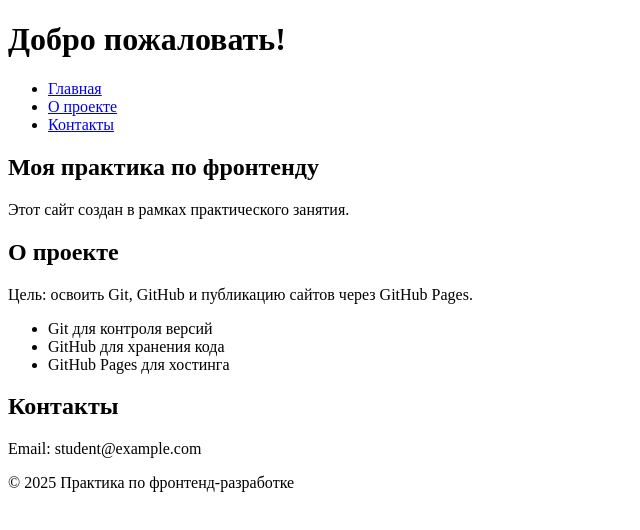
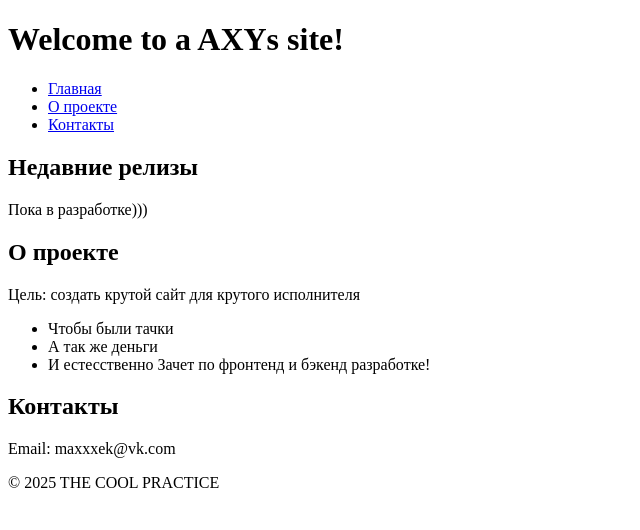
Before and after one commit to maxxxek/PRAKTIKA-DPO, a plain HTML site: page index.html in a window 1280 px wide. Shown: the whole page, without its empty margins (0-640 px from the left). Drawn offline with Linux system fonts and the light colour scheme.

Commit message:
feat: add website with HTML structure

```diff
--- a/index.html
+++ b/index.html
@@ -3,12 +3,12 @@
 <head>
     <meta charset="UTF-8">
     <meta name="viewport" content="width=device-width, initial-scale=1.0">
-    <title>Мой сайт - Практика</title>
+    <title>AXY:STORE</title>
     <link rel="icon" href="assets/favicon.ico" type="image/x-icon">
 </head>
 <body>
     <header>
-        <h1>Добро пожаловать!</h1>
+        <h1>Welcome to a AXYs site!</h1>
         <nav>
             <ul>
                 <li><a href="#home">Главная</a></li>
@@ -20,28 +20,28 @@
 
     <main>
         <section id="home">
-            <h2>Моя практика по фронтенду</h2>
-            <p>Этот сайт создан в рамках практического занятия.</p>
+            <h2>Недавние релизы</h2>
+            <p>Пока в разработке)))</p>
         </section>
 
         <section id="about">
             <h2>О проекте</h2>
-            <p>Цель: освоить Git, GitHub и публикацию сайтов через GitHub Pages.</p>
+            <p>Цель: создать крутой сайт для крутого исполнителя</p>
             <ul>
-                <li>Git для контроля версий</li>
-                <li>GitHub для хранения кода</li>
-                <li>GitHub Pages для хостинга</li>
+                <li>Чтобы были тачки</li>
+                <li>А так же деньги</li>
+                <li>И естесственно Зачет по фронтенд и бэкенд разработке!</li>
             </ul>
         </section>
 
         <section id="contact">
             <h2>Контакты</h2>
-            <p>Email: student@example.com</p>
+            <p>Email: maxxxek@vk.com</p>
         </section>
     </main>
 
     <footer>
-        <p>© 2025 Практика по фронтенд-разработке</p>
+        <p>© 2025 THE COOL PRACTICE</p>
     </footer>
 </body>
 </html>
```
